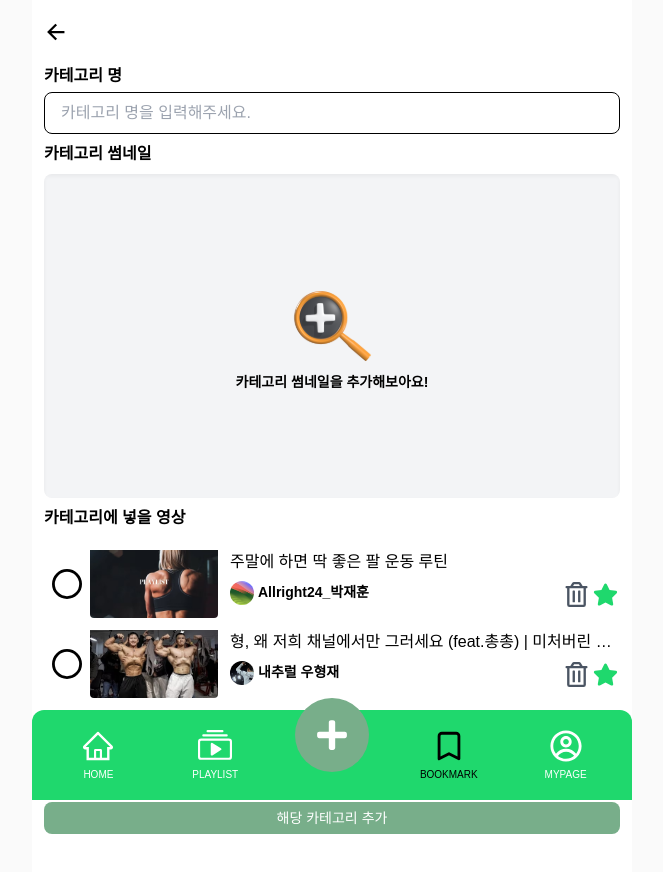
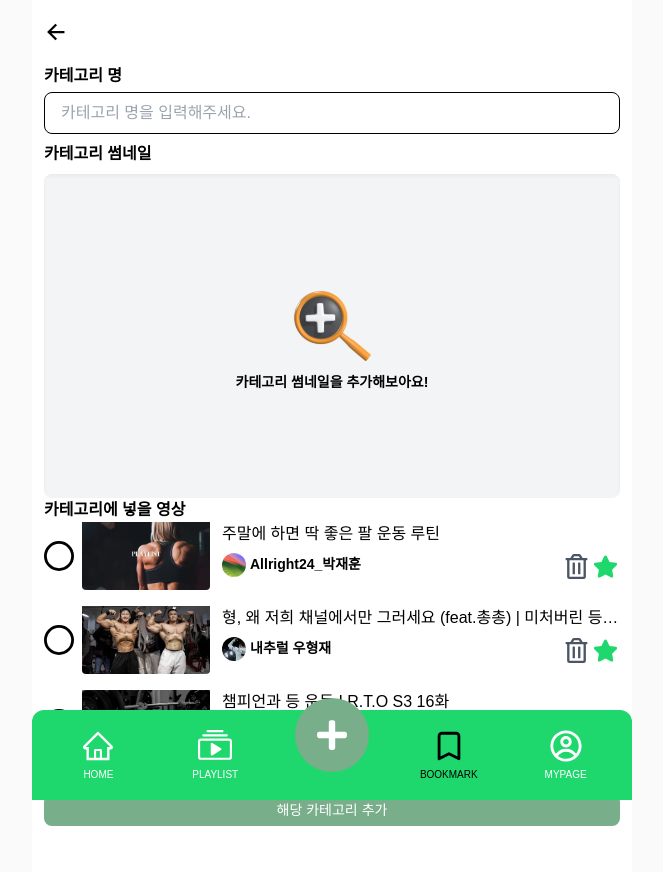
Before and after one commit to park-chan-hui/toy-project3-team2-wefit, a React (Vite) app: page /bookmark/category-add in a window 1280 px wide. Shown: the top 872 px of the page, without its empty margins (308-971 px from the left). Built offline with nearby package versions, Linux system fonts and the light colour scheme.

Commit message:
refactor: flex와 gap 사용

```diff
--- a/src/pages/bookmark/BookmarkCategoryEditPage.tsx
+++ b/src/pages/bookmark/BookmarkCategoryEditPage.tsx
@@ -40,28 +40,35 @@ const BookmarkCategoryEditPage = (thumbnail: ThumbnailUploadProps) => {
         onImageChange={setImgFile}
         isEditPage={false}
       />
-      <p className="my-2 text-base font-bold">카테고리에 넣을 영상</p>
-      <div className="my-2 h-[32vh] w-full overflow-y-auto">
+      <p className="flex flex-col gap-2 text-base font-bold">
+        카테고리에 넣을 영상
+      </p>
+      <div className="flex h-[32vh] w-full flex-col gap-4 overflow-y-auto">
         {filteredVideos.map(video => (
-          <div key={video.video_id} className="my-3 flex items-center">
+          <div key={video.video_id} className="flex items-center gap-2">
             {checkedVideos[video.video_id] ? (
               <FaCheckCircle
-                className="mx-2 flex-shrink-0 cursor-pointer text-3xl"
+                className="flex-shrink-0 cursor-pointer text-3xl"
                 onClick={() => handleClick(video.video_id)}
               />
             ) : (
               <FaRegCircle
-                className="mx-2 flex-shrink-0 cursor-pointer text-3xl"
+                className="flex-shrink-0 cursor-pointer text-3xl"
                 onClick={() => handleClick(video.video_id)}
               />
             )}
-            <div className="flex-1 overflow-hidden">
-              <BookmarkItem {...video} />
+            <div
+              className="w-full cursor-pointer overflow-hidden"
+              onClick={() => handleClick(video.video_id)}
+            >
+              <div className="pointer-events-none flex-1 overflow-hidden">
+                <BookmarkItem {...video} />
+              </div>
             </div>
           </div>
         ))}
       </div>
-      <Button variant="secondary" className="w-full rounded-medium">
+      <Button variant="secondary" className="mt-4 w-full rounded-medium">
         해당 카테고리 추가
       </Button>
     </>
```
